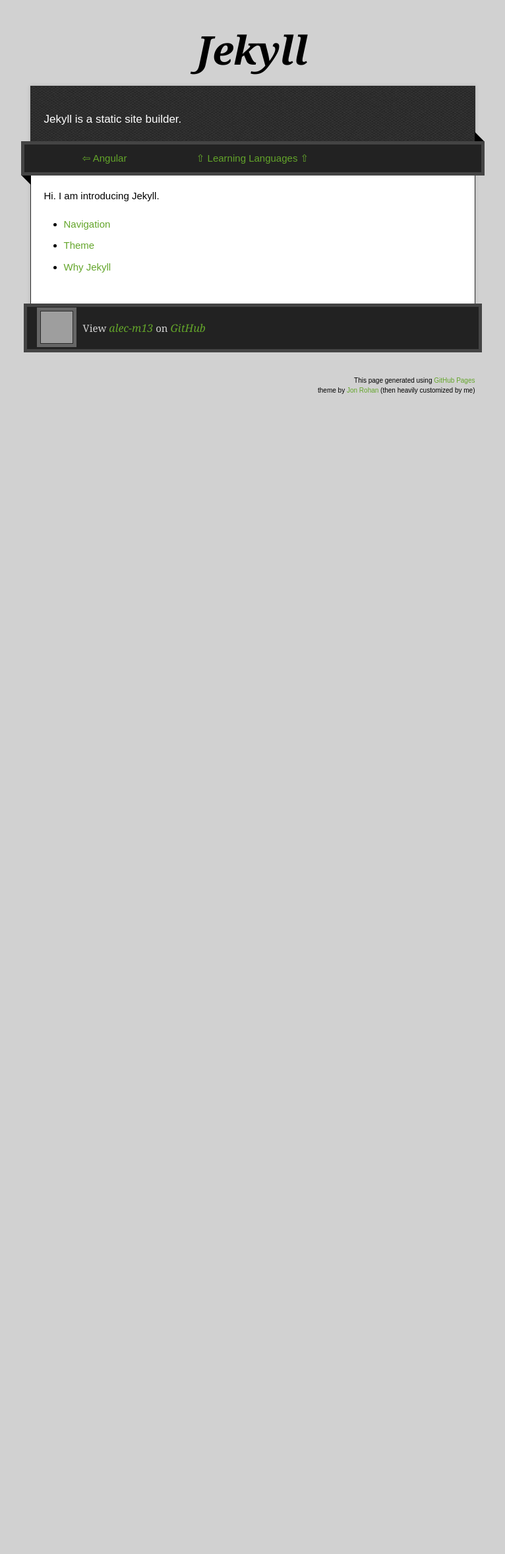
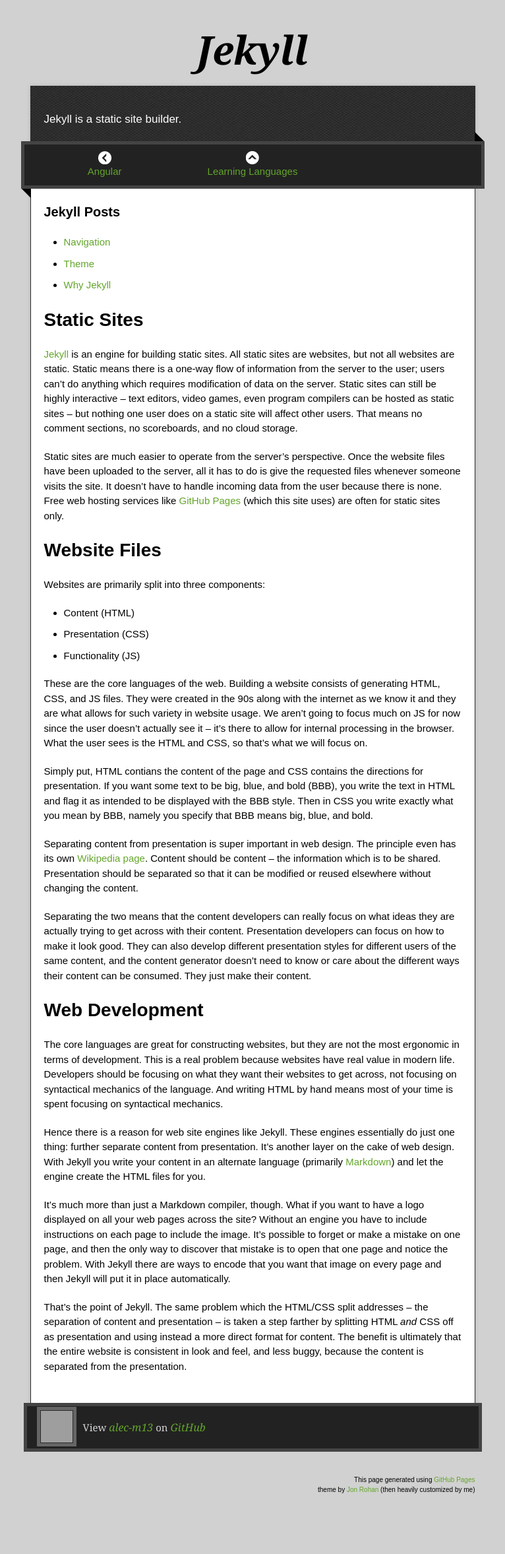
Before and after one commit to alec-m13/alec-m13.github.io, a Jekyll site: the page built from _homes/jekyll.md, in a window 1280 px wide. Shown: the whole page at 66% size, without its empty margins (257-1023 px from the left). Built offline with Jekyll 4.4.1, drawn with Linux system fonts in a browser that asks for light colours; before the commit the page ends 900 px from its top, so only the background shows below that; grey boxes are pictures that could not be loaded.

Commit message:
script and arrows

```diff
--- a/_homes/jekyll.md
+++ b/_homes/jekyll.md
@@ -4,4 +4,34 @@
 description: 'Jekyll is a static site builder.'
 ---
 
-Hi. I am introducing Jekyll.
+# Static Sites
+
+[Jekyll](https://jekyllrb.com/) is an engine for building static sites. All static sites are websites, but not all websites are static. Static means there is a one-way flow of information from the server to the user; users can't do anything which requires modification of data on the server. Static sites can still be highly interactive -- text editors, video games, even program compilers can be hosted as static sites -- but nothing one user does on a static site will affect other users. That means no comment sections, no scoreboards, and no cloud storage.
+
+Static sites are much easier to operate from the server's perspective. Once the website files have been uploaded to the server, all it has to do is give the requested files whenever someone visits the site. It doesn't have to handle incoming data from the user because there is none. Free web hosting services like [GitHub Pages](https://pages.github.com/) (which this site uses) are often for static sites only.
+
+# Website Files
+
+Websites are primarily split into three components:
+
+ - Content (HTML)
+ - Presentation (CSS)
+ - Functionality (JS)
+
+These are the core languages of the web. Building a website consists of generating HTML, CSS, and JS files. They were created in the 90s along with the internet as we know it and they are what allows for such variety in website usage. We aren't going to focus much on JS for now since the user doesn't actually see it -- it's there to allow for internal processing in the browser. What the user sees is the HTML and CSS, so that's what we will focus on.
+
+Simply put, HTML contians the content of the page and CSS contains the directions for presentation. If you want some text to be big, blue, and bold (BBB), you write the text in HTML and flag it as intended to be displayed with the BBB style. Then in CSS you write exactly what you mean by BBB, namely you specify that BBB means big, blue, and bold.
+
+Separating content from presentation is super important in web design. The principle even has its own [Wikipedia page](https://en.wikipedia.org/wiki/Separation_of_content_and_presentation). Content should be content -- the information which is to be shared. Presentation should be separated so that it can be modified or reused elsewhere without changing the content.
+
+Separating the two means that the content developers can really focus on what ideas they are actually trying to get across with their content. Presentation developers can focus on how to make it look good. They can also develop different presentation styles for different users of the same content, and the content generator doesn't need to know or care about the different ways their content can be consumed. They just make their content.
+
+# Web Development
+
+The core languages are great for constructing websites, but they are not the most ergonomic in terms of development. This is a real problem because websites have real value in modern life. Developers should be focusing on what they want their websites to get across, not focusing on syntactical mechanics of the language. And writing HTML by hand means most of your time is spent focusing on syntactical mechanics.
+
+Hence there is a reason for web site engines like Jekyll. These engines essentially do just one thing: further separate content from presentation. It's another layer on the cake of web design. With Jekyll you write your content in an alternate language (primarily [Markdown](https://www.markdownguide.org/)) and let the engine create the HTML files for you.
+
+It's much more than just a Markdown compiler, though. What if you want to have a logo displayed on all your web pages across the site? Without an engine you have to include instructions on each page to include the image. It's possible to forget or make a mistake on one page, and then the only way to discover that mistake is to open that one page and notice the problem. With Jekyll there are ways to encode that you want that image on every page and then Jekyll will put it in place automatically.
+
+That's the point of Jekyll. The same problem which the HTML/CSS split addresses -- the separation of content and presentation -- is taken a step farther by splitting HTML *and* CSS off as presentation and using instead a more direct format for content. The benefit is ultimately that the entire website is consistent in look and feel, and less buggy, because the content is separated from the presentation.
--- a/_includes/nav.html
+++ b/_includes/nav.html
@@ -63,19 +63,28 @@
 {% if up_page %}
     {% capture navcontent %}
         <div class="nav">
-            <span>
+            <div>
                 {% if prev_page %}
-                    <a href="{{ prev_page.url }}">⇦ {{ prev_page.title }}</a>
+                    <a href="{{ prev_page.url }}" class="navbutton">
+                        <img src="/assets/images/top.png" class="leftarrow">
+                        <span>{{ prev_page.title }}</span>
+                    </a>
                 {% endif %}
-            </span>
-            <span>
-                <a href="{{ up_page.url }}">⇧ {{ up_page.title| default: site.title }} ⇧</a>
-            </span>
-            <span>
+            </div>
+            <div>
+                <a href="{{ up_page.url }}" class="navbutton">
+                    <img src="/assets/images/top.png">
+                    <span>{{ up_page.title| default: site.title }}</span>
+                </a>
+            </div>
+            <div>
                 {% if next_page %}
-                    <a href="{{ next_page.url }}">{{ next_page.title }} ⇨</a>
+                    <a href="{{ next_page.url }}" class="navbutton">
+                        <img src="/assets/images/top.png" class="rightarrow">
+                        <span>{{ next_page.title }}</span>
+                    </a>
                 {% endif %}
-            </span>
+            </div>
         </div>
     {% endcapture %}
 {% else %}
--- a/_layouts/default.html
+++ b/_layouts/default.html
@@ -41,6 +41,9 @@
   <link rel="stylesheet" href="{{ '/assets/css/style.css?v=' | append: site.github.build_revision | relative_url }}">
 
   <title>{{ title }}</title>
+
+  <script src="https://code.jquery.com/jquery-1.12.4.min.js" integrity="sha256-ZosEbRLbNQzLpnKIkEdrPv7lOy9C27hHQ+Xp8a4MxAQ=" crossorigin="anonymous"></script>
+  <script src="{{ '/assets/js/script.js' | relative_url }}"></script>
 
 {% seo title=false %}
 
--- a/_layouts/homes.html
+++ b/_layouts/homes.html
@@ -3,10 +3,10 @@
 nav: 'category'
 ---
 
-{{ content }}
-
 {% assign myposts = site.posts | where: 'category', page.defines %}
 
+<div class="posts">
+    <h3>{{ page.title | default: page.defines }} Posts</h3>
     <ul>
         {% for post in myposts %}
             <li>
@@ -14,3 +14,6 @@
             </li>
         {% endfor %}
     </ul>
+</div>
+
+{{ content }}
--- a/_sass/jekyll-theme-time-machine.scss
+++ b/_sass/jekyll-theme-time-machine.scss
@@ -149,6 +149,20 @@
 
 .nav > * {
   flex: 1;
+}
+
+.navbutton {
+  display: flex;
+  flex-direction: column;
+  align-items: center;
+}
+
+.leftarrow {
+  transform: rotate(-90deg);
+}
+
+.rightarrow {
+  transform: rotate(90deg);
 }
 
 .current-section {
```
Lines whose indentation alone changed are shown as unchanged.
